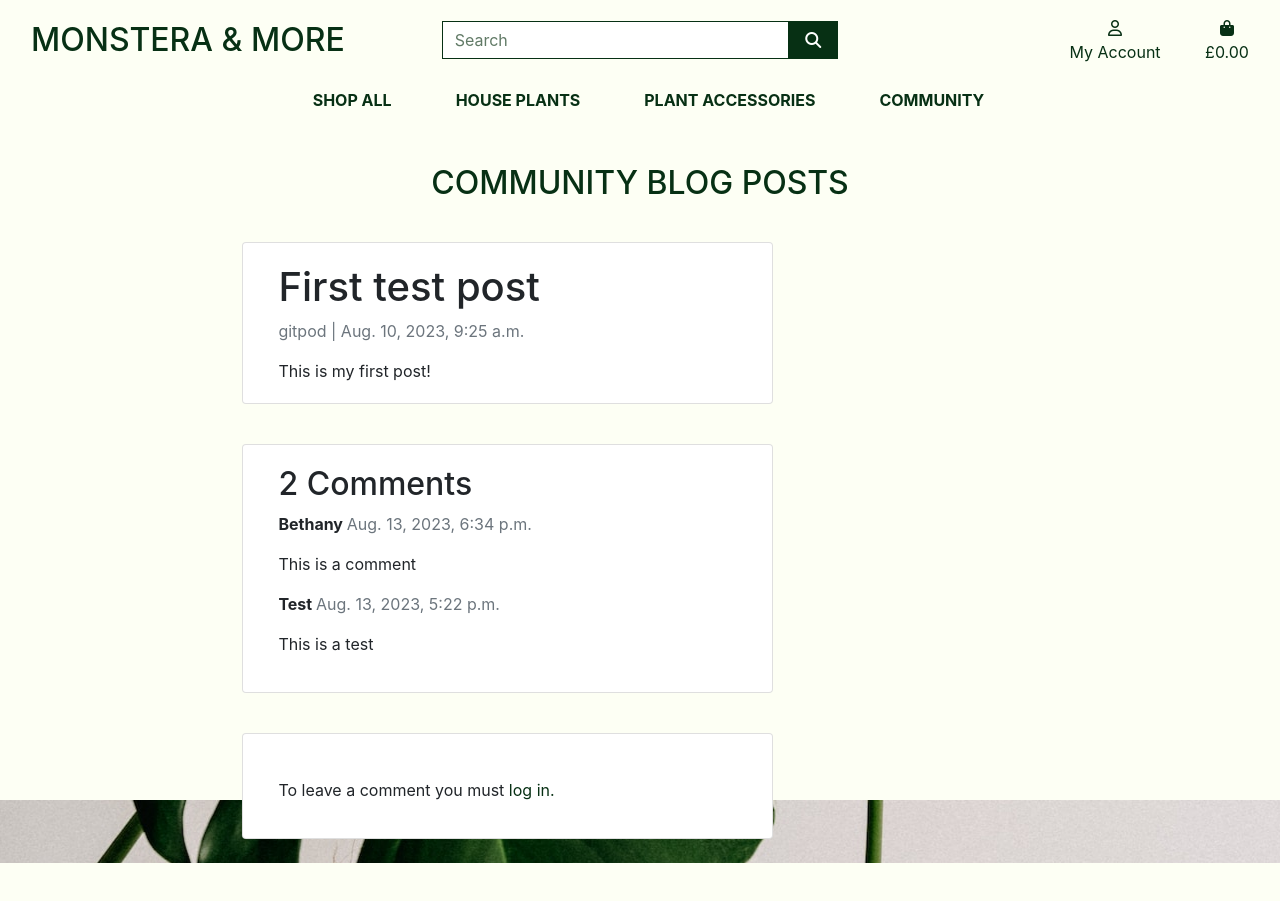
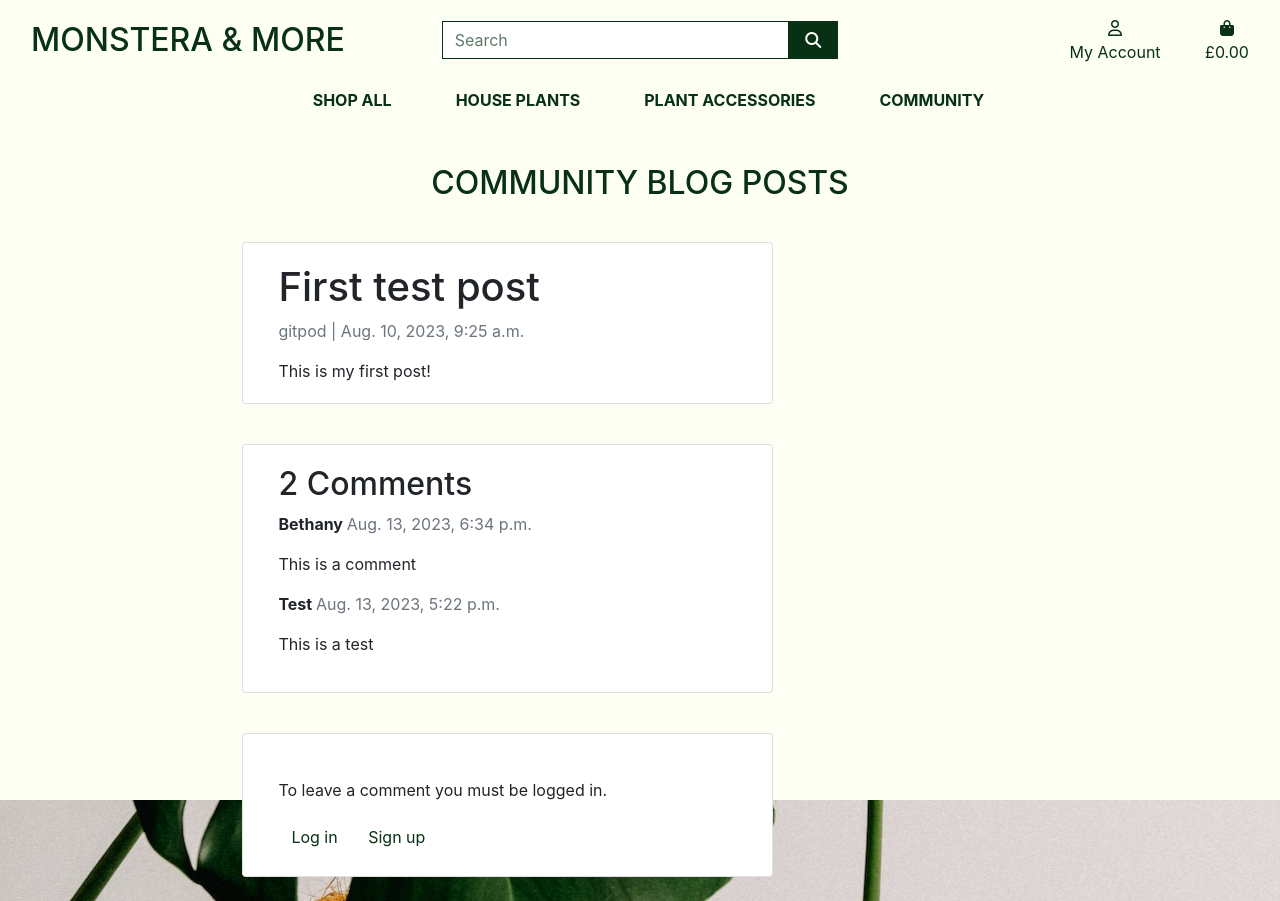
Before and after one commit to bethanyalicehall/e-commerce-ms4, a Django app: a page that uses blog/templates/blog/post_detail.html in a window 1280 px wide. Before the commit the page ends 863 px from the top, so only its background shows below. Run offline with Django 3.2, Linux system fonts and the light colour scheme; data comes from the database, SQL or seed files in the repository; both versions use the stored data as it was after the commit; some libraries are stand-ins or nearby versions.

Commit message:
Updated the comment feature on the blog posts

```diff
--- a/blog/models.py
+++ b/blog/models.py
@@ -25,9 +25,11 @@ class Post(models.Model):
 
 class Comment(models.Model):
     post = models.ForeignKey(Post, on_delete=models.CASCADE, related_name='comments', default=False)
-    name = models.CharField(max_length=80, default=False)
-    email = models.EmailField(default=False)
-    body = models.TextField(null=False, blank=False, default=False)
+    name = models.CharField(max_length=80, default="")
+    user_id = models.ForeignKey(User, null=True,
+                                blank=True, on_delete=models.SET_NULL)
+    email = models.EmailField(default="")
+    body = models.TextField(null=False, blank=False, default="")
     created_on = models.DateTimeField(auto_now_add=True)
     active = models.BooleanField(default=False)
 
--- a/blog/templates/blog/post_detail.html
+++ b/blog/templates/blog/post_detail.html
@@ -60,21 +60,21 @@
           {% if user.is_authenticated %}
           {% if new_comment %}
           <div class="alert alert-success" role="alert">
-            Your comment is awaiting moderation
+            Your comment has been submitted and is awaiting approval. Check back soon.
           </div>
           {% else %}
           <h3>Leave a comment</h3>
           <form method="post" action="{% url 'post_detail' post.slug %}">
             {{ comment_form | crispy }}
             {% csrf_token %}
-            <button type="submit" class="btn btn-primary  btn-lg">Submit</button>
+            <button type="submit" class="btn btn-lg">Submit</button>
           </form>
           {% endif %}
           {% else %}
           <div class="mt-4">
-            <p>To leave a comment you must
-              <a href="{% url 'account_login' %}">log in.</a>
-            </p>
+            <p>To leave a comment you must be logged in. </p>
+            <a class="btn btn-outline-black rounded-0" href="{% url 'account_login' %}">Log in</a>
+            <a class="btn btn-outline-black rounded-0" href="{% url 'account_signup' %}">Sign up</a>
           </div>
           {% endif %}
         </div>
--- a/blog/views.py
+++ b/blog/views.py
@@ -3,7 +3,7 @@ from django.shortcuts import render, redirect, reverse, get_object_or_404
 from django.contrib.auth.decorators import login_required
 from django.contrib import messages
 from .models import Post, Comment
-from .forms import CommentForm
+from .forms import Form, CommentForm
 
 
 class PostList(generic.ListView):
@@ -81,7 +81,6 @@ def delete_comment(request, comment_id):
     if not request.user.is_superuser:
         messages.error(request, 'Sorry, only store owners can do that.')
         return redirect(reverse('home'))
-
     comment = get_object_or_404(Comment, pk=comment_id)
     slug = comment.post.slug
     comment.delete()
--- a/profiles/models.py
+++ b/profiles/models.py
@@ -20,7 +20,6 @@ class UserProfile(models.Model):
     default_country = CountryField(blank_label='Country', null=True, blank=True)
     default_phone_number = models.CharField(max_length=20, null=True, blank=True)
 
-
     def __str__(self):
         return self.user.username
 
```
Also changed, not shown: blog/forms.py (line endings or trailing spaces), blog/migrations/0006_auto_20230813_1834.py (added), blog/migrations/0007_auto_20230813_1838.py (added), blog/migrations/0008_comment_user_id.py (added), db.sqlite3.
